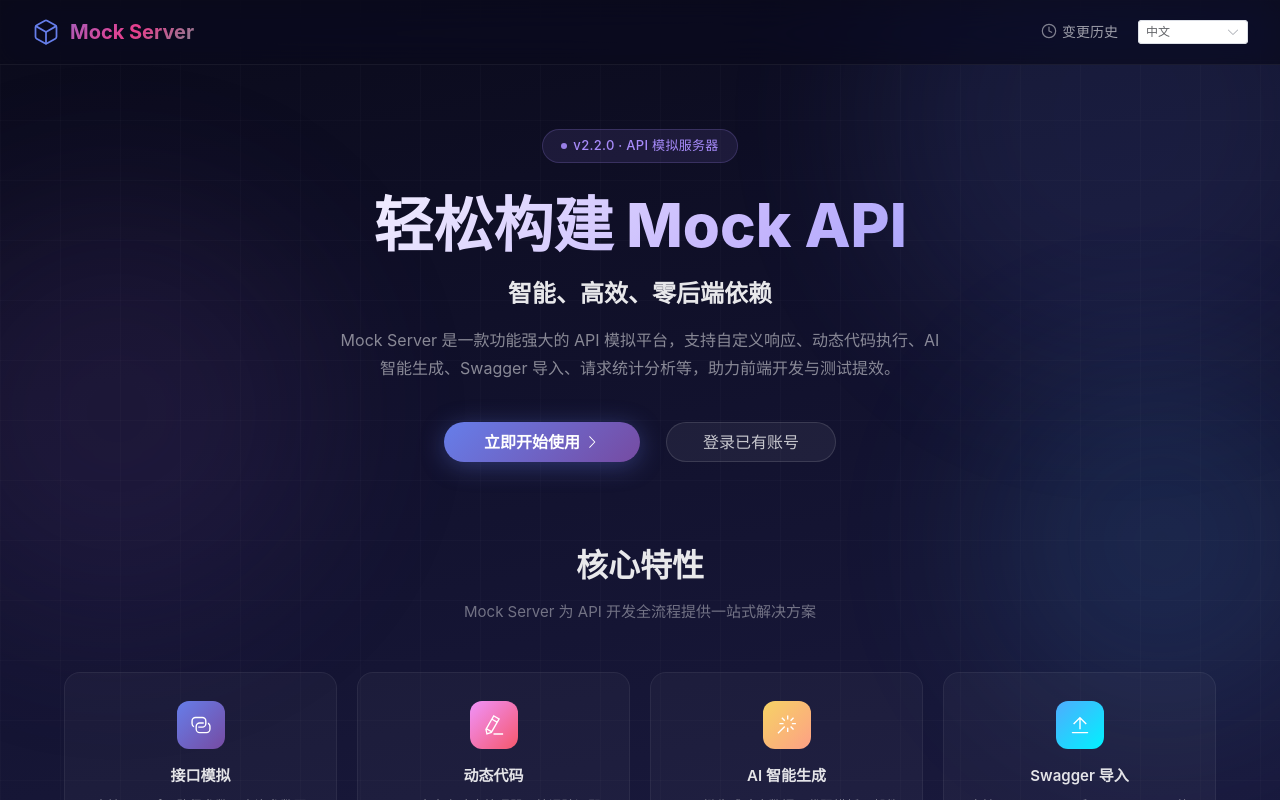
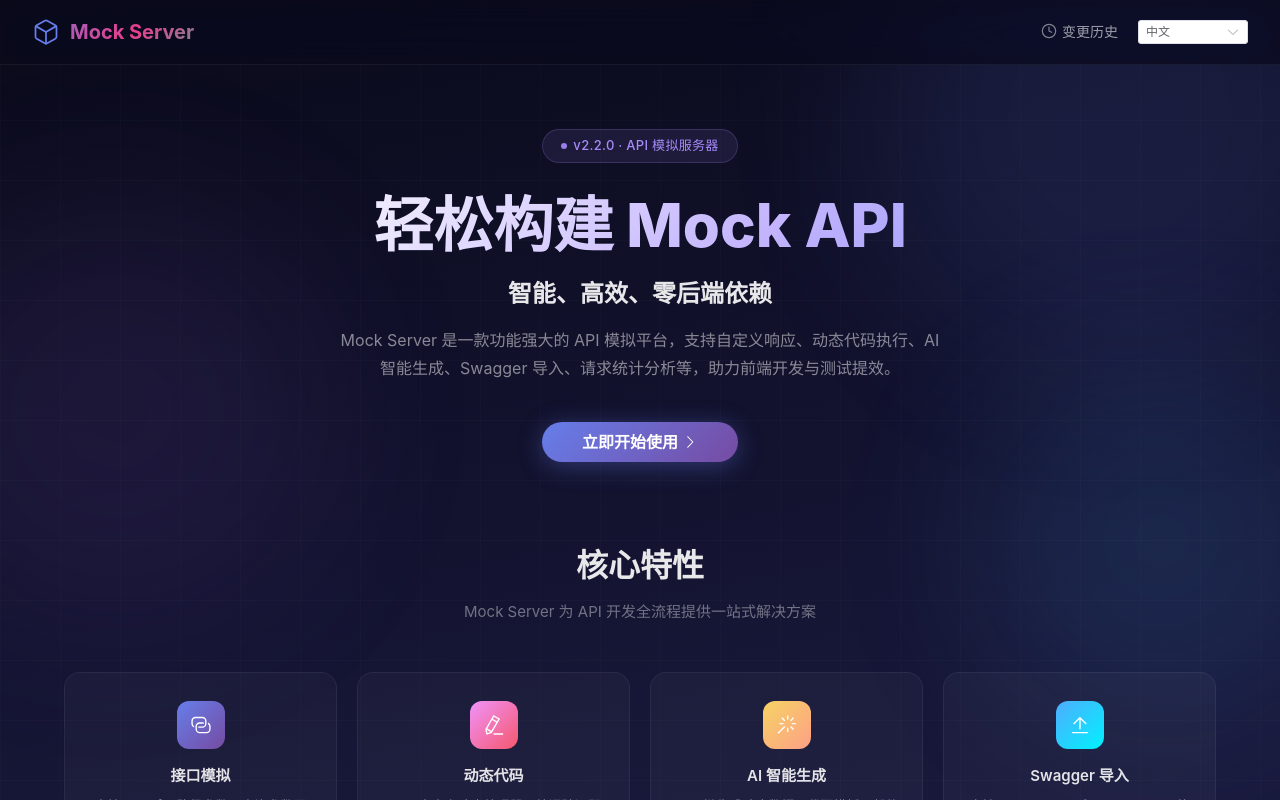
Before and after one commit to carolcoral/mock-server, a Vue app in the folder frontend/: page / in a window 1280 px wide. Shown: the top 800 px of the page. Built offline with nearby package versions, Linux system fonts and the light colour scheme.

Commit message:
feat(frontend): 移除欢迎页登录按钮

```diff
--- a/frontend/src/views/Welcome.vue
+++ b/frontend/src/views/Welcome.vue
@@ -48,9 +48,6 @@
           <el-button type="primary" size="large" round class="hero-cta" @click="goLogin">
             {{ $t('welcome.cta') }}
             <el-icon class="cta-icon"><ArrowRight /></el-icon>
-          </el-button>
-          <el-button size="large" round class="hero-login" @click="goLogin">
-            {{ $t('welcome.login') }}
           </el-button>
         </div>
       </section>
@@ -533,22 +530,6 @@
   box-shadow: 0 8px 32px rgba(102, 126, 234, 0.5) !important;
 }
 
-.hero-login {
-  padding: 14px 36px !important;
-  font-size: 16px !important;
-  font-weight: 500 !important;
-  background: rgba(255, 255, 255, 0.06) !important;
-  border: 1px solid rgba(255, 255, 255, 0.12) !important;
-  color: rgba(255, 255, 255, 0.75) !important;
-  transition: all 0.3s ease !important;
-}
-
-.hero-login:hover {
-  background: rgba(255, 255, 255, 0.1) !important;
-  border-color: rgba(255, 255, 255, 0.2) !important;
-  color: #fff !important;
-}
-
 .cta-icon {
   margin-left: 4px;
 }
```
Also changed, not shown: 1 other file (tests, documents, lock files or other folders).
